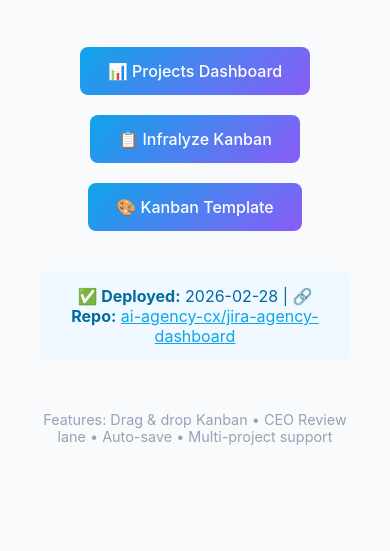
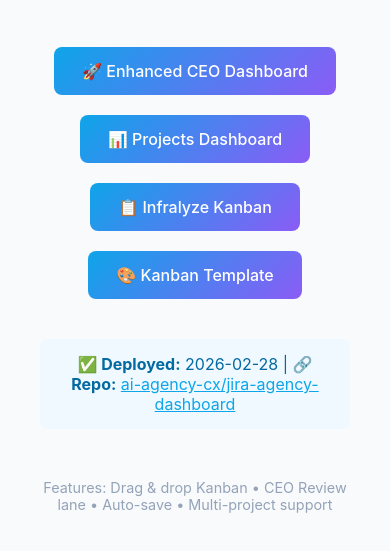
Before and after one commit to ai-agency-cx/jira-agency-dashboard, a plain HTML site: page index.html in a window 390 px wide. Shown: the part 193-744 px from the top of the page. Drawn offline with Linux system fonts and the light colour scheme.

Commit message:
feat: Enhanced CEO dashboard with real-time updates
- CEO-first design with quick stats dashboard
- Real-time activity feed (simulated updates)
- Project health indicators and team avatars
- Mobile-responsive with PWA install prompt
- GitHub integration placeholder
- Enhanced UI with gradients and animations

```diff
--- a/index.html
+++ b/index.html
@@ -49,6 +49,7 @@
     <p class="subtitle">Project management dashboard for AI agency workflow</p>
 
     <div class="links">
+        <a href="enhanced-dashboard.html" class="btn">🚀 Enhanced CEO Dashboard</a>
         <a href="projects-dashboard.html" class="btn">📊 Projects Dashboard</a>
         <a href="projects/infralyze-kanban.html" class="btn">📋 Infralyze Kanban</a>
         <a href="project-template/kanban-template.html" class="btn">🎨 Kanban Template</a>
```
